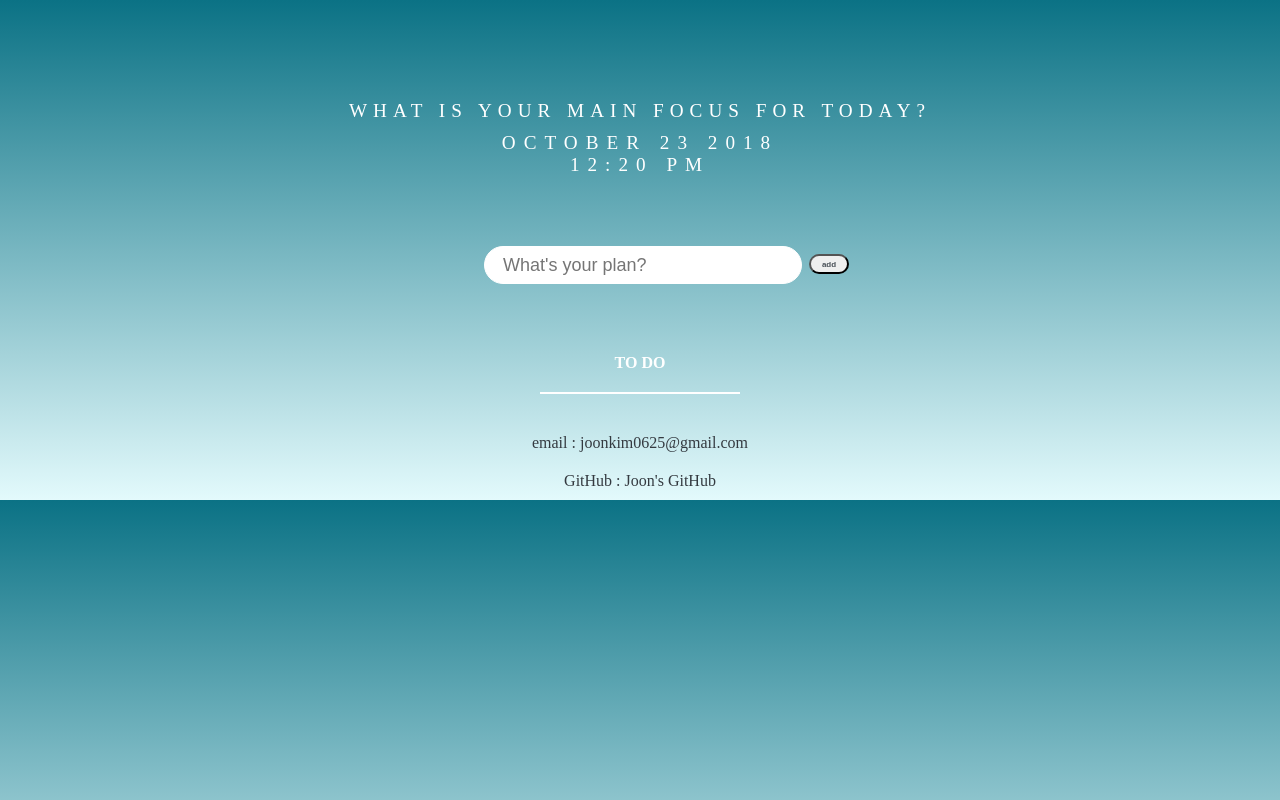
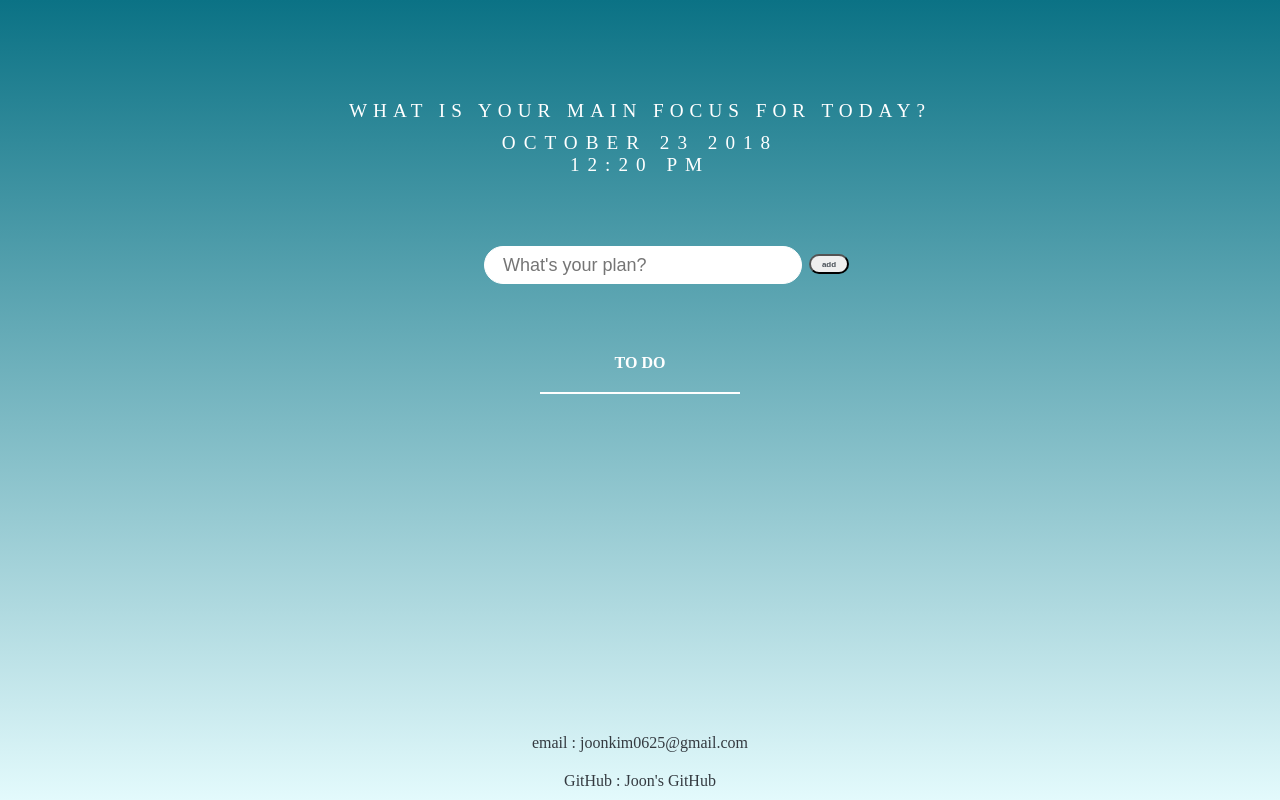
Before and after one commit to seungha-kim/fds-todo-list, a website built with Parcel: page src/index.html in a window 1280 px wide. Built offline with nearby package versions, Linux system fonts and the light colour scheme; a web font is replaced by a local one.

Commit message:
modify changes in index.js

```diff
--- a/src/index.scss
+++ b/src/index.scss
@@ -119,7 +119,7 @@ table {
 
 // 바디 및 제목 스타일링
 body {
-
+  min-height: 100vh;
 
   font-family: "Spoqa Han Sans", "Sans-serif";
   font-size: 1rem;
@@ -127,13 +127,13 @@ body {
   background: linear-gradient(to bottom, #0b7285, #e3fafc);
 
   color: white;
+  position: relative;
 }
 
 // ---------------------------------------------------------------
 
 // 전체 콘텐츠의 중앙 정렬
 .container {
-
   width: 600px;
   margin: 0px auto;
   text-align: center;
@@ -142,8 +142,7 @@ body {
 // ---------------------------------------------------------------
 // 헤더 영역 - 제목을 포함
 .header {
-
-  margin-top: 100px;
+  padding-top: 100px;
   text-transform: uppercase;
 }
 .header h1 {
@@ -152,16 +151,13 @@ body {
   letter-spacing: 6px;
 }
 
-
 // ---------------------------------------------------------------
 
 // 메인 영역
 
 .main {
-
-
   margin-top: 10px;
-
+  padding-bottom: 150px;
 }
 
 // 시간표시
@@ -226,7 +222,6 @@ button {
   color: #495057;
 }
 
-
 // 자바스크립트에서 이벤트 실행 시 추가되는 버튼 요소
 .deleteButton {
   margin-left: 25px;
@@ -261,13 +256,15 @@ input[type="checkbox"] {
   font-size: 2em;
 }
 
-
 // ---------------------------------------------------------------
 
 // 푸터
 
 .footer-container {
+  position: absolute;
 
+  width: 600px;
+  bottom: 0;
 }
 
 .footer {
```
